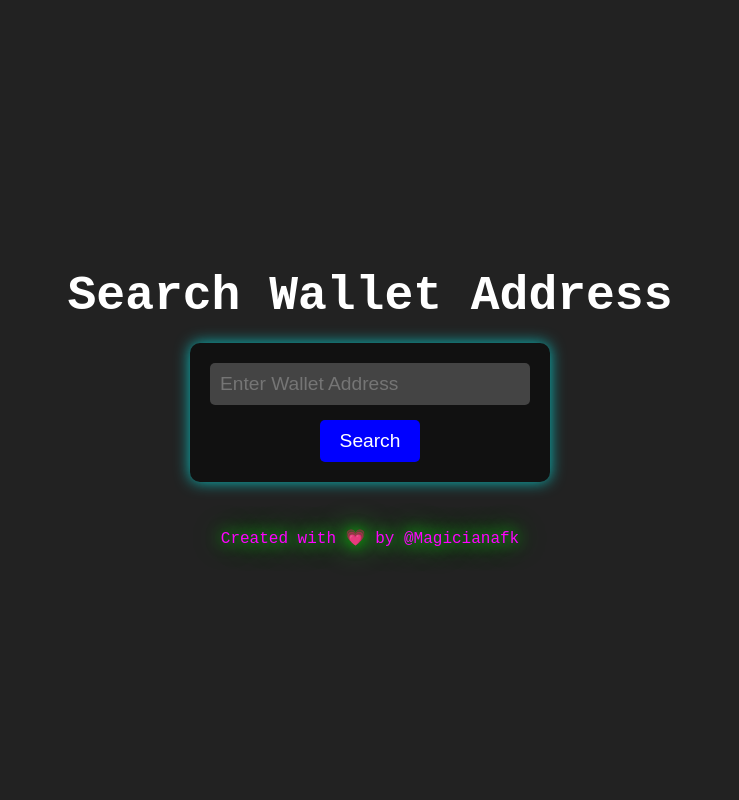
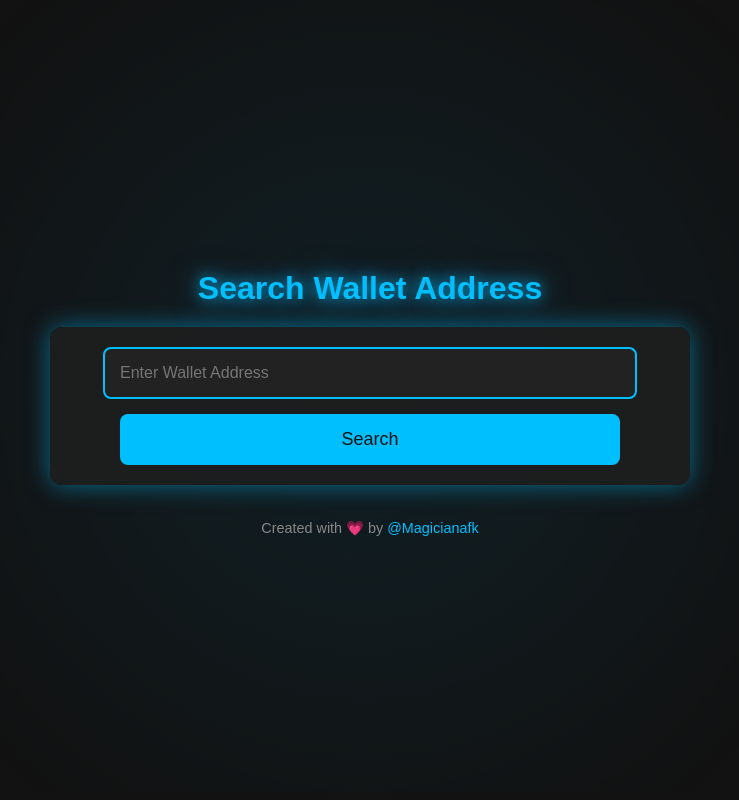
Before and after one commit to Magicianhax/flask-app, a Flask app: page / in a window 1280 px wide. Shown: the whole page, without its empty margins (270-1009 px from the left). Run offline with Flask 3, Linux system fonts and the light colour scheme.

Commit message:
Moved styles.css to static folder and updated UI animations

```diff
--- a/app.py
+++ b/app.py
@@ -1,44 +1,50 @@
-from flask import Flask, request, jsonify, render_template
-import requests
-from eth_utils import is_checksum_address, to_checksum_address, is_address
+from flask import Flask, request, render_template, jsonify
+import requests  # Ensure requests is imported for API calls
 
 app = Flask(__name__)
 
 # SheetDB API endpoint
 SHEETDB_URL = "https://sheetdb.io/api/v1/cvb0bvbfw7k2z"
 
-# Function to validate and convert address to checksum format
+# Helper function for validating and formatting wallet addresses
 def validate_and_format_address(wallet_address):
-    if not is_address(wallet_address):
-        return None
-    if not is_checksum_address(wallet_address):
-        wallet_address = to_checksum_address(wallet_address)
-    return wallet_address
+    # Placeholder: Replace with actual validation if needed
+    return wallet_address  # Assume valid for now
 
 @app.route("/", methods=["GET"])
 def home():
-    # Render the HTML form
     return render_template("index.html")
 
 @app.route("/search", methods=["POST"])
 def search():
-    # Get the wallet address from the form
     wallet_address = request.form.get("walletAddress")
 
     if not wallet_address:
-        return jsonify({"error": "Wallet address is required"}), 400
+        return render_template(
+            "points.html",
+            error="Wallet address is required.",
+            link=None
+        )
 
     # Validate and convert the address if needed
     corrected_address = validate_and_format_address(wallet_address)
 
     if not corrected_address:
-        return jsonify({"error": "Invalid wallet address format"}), 400
+        return render_template(
+            "points.html",
+            error="Invalid wallet address format.",
+            link=None
+        )
 
     # Fetch data from SheetDB
     try:
         response = requests.get(SHEETDB_URL)
         if response.status_code != 200:
-            return jsonify({"error": "Failed to fetch data from SheetDB"}), 500
+            return render_template(
+                "points.html",
+                error=f"Failed to fetch data from SheetDB: {response.status_code}",
+                link=None
+            )
 
         # Parse the JSON response
         data = response.json()
@@ -47,17 +53,33 @@ def search():
         matching_row = next((row for row in data if row["Address"].lower() == corrected_address.lower()), None)
 
         if not matching_row:
-            return jsonify({"error": "Wallet address not found"}), 404
+            # If no address found, display a custom message and link
+            return render_template(
+                "points.html",
+                error="No address found.",
+                link="https://app.resolv.xyz/ref/magician"
+            )
 
         # Extract rank and points from the matching row
         rank = matching_row.get("Rank", "N/A")
         points = matching_row.get("Points", "N/A")
 
-        # Render the points.html template
-        return render_template("points.html", address=corrected_address, rank=rank, points=points)
+        # Render the points.html template with the address details
+        return render_template(
+            "points.html",
+            address=corrected_address,
+            rank=rank,
+            points=points,
+            error=None,
+            link=None
+        )
 
     except Exception as e:
-        return jsonify({"error": f"An error occurred: {str(e)}"}), 500
+        return render_template(
+            "points.html",
+            error=f"An error occurred: {str(e)}",
+            link=None
+        )
 
 if __name__ == "__main__":
     app.run(debug=True, host="0.0.0.0", port=5000)
--- /dev/null
+++ b/static/styles.css
@@ -0,0 +1,133 @@
+/* General Body Styles */
+body {
+    background-color: #121212;
+    overflow: hidden;
+    position: relative;
+    color: #ffffff;
+    font-family: 'Poppins', Arial, sans-serif;
+    margin: 0;
+    padding: 0;
+    display: flex;
+    justify-content: center;
+    align-items: center;
+    flex-direction: column;
+    min-height: 100vh;
+}
+
+/* Animated Background */
+body::before {
+    content: '';
+    position: absolute;
+    top: 0;
+    left: 0;
+    width: 100%;
+    height: 100%;
+    background: radial-gradient(circle, rgba(0,191,255,0.1), rgba(0,0,0,0) 70%);
+    background-repeat: repeat;
+    opacity: 0.8;
+    animation: moveBackground 10s linear infinite;
+    z-index: -1;
+}
+
+@keyframes moveBackground {
+    0% { transform: translate(0, 0); }
+    50% { transform: translate(-10px, -10px); }
+    100% { transform: translate(0, 0); }
+}
+
+/* Header Styles */
+h1 {
+    color: #00bfff;
+    text-shadow: 0 0 15px rgba(0, 191, 255, 0.8), 0 0 30px rgba(0, 191, 255, 0.5);
+    margin-bottom: 20px;
+}
+
+/* Form Container */
+form {
+    display: flex;
+    flex-direction: column;
+    align-items: center;
+    background-color: rgba(30, 30, 30, 0.9); /* Slight transparency for background */
+    padding: 20px;
+    border-radius: 12px;
+    box-shadow: 0 0 25px rgba(0, 191, 255, 0.5); /* Glow effect */
+    width: 100%;
+    max-width: 600px;
+    backdrop-filter: blur(10px);
+}
+
+/* Input Field Styles */
+input[type="text"] {
+    width: 90%;
+    max-width: 500px;
+    padding: 15px;
+    font-size: 16px;
+    color: #ffffff;
+    background-color: #222;
+    border: 2px solid #00bfff;
+    border-radius: 8px;
+    margin-bottom: 15px;
+    transition: border-color 0.3s ease, box-shadow 0.3s ease;
+}
+
+input[type="text"]:focus {
+    border-color: #39ff14;
+    box-shadow: 0 0 10px #39ff14; /* Glow effect on focus */
+    outline: none;
+}
+
+/* Button Styles */
+button {
+    width: 90%;
+    max-width: 500px;
+    padding: 15px;
+    font-size: 18px;
+    background-color: #00bfff;
+    color: #121212;
+    border: none;
+    border-radius: 8px;
+    cursor: pointer;
+    transition: background-color 0.3s ease, transform 0.2s ease, box-shadow 0.3s ease;
+}
+
+button:hover {
+    background-color: #39ff14;
+    transform: scale(1.05); /* Slight zoom effect */
+    box-shadow: 0 0 15px #39ff14; /* Glow on hover */
+}
+
+/* Results Box */
+.result-container {
+    margin-top: 20px;
+    padding: 20px;
+    border-radius: 12px;
+    background-color: rgba(30, 30, 30, 0.9);
+    box-shadow: 0 0 25px rgba(0, 191, 255, 0.5); /* Glow effect */
+    width: 100%;
+    max-width: 600px;
+    text-align: center;
+    backdrop-filter: blur(10px);
+    animation: fadeIn 1.5s ease-in-out; /* Fade-in animation */
+}
+
+@keyframes fadeIn {
+    from { opacity: 0; transform: scale(0.95); }
+    to { opacity: 1; transform: scale(1); }
+}
+
+/* Footer Styles */
+.footer {
+    margin-top: 20px;
+    font-size: 0.9em;
+    color: #888;
+}
+
+.footer a {
+    color: #00bfff;
+    text-decoration: none;
+}
+
+.footer a:hover {
+    text-decoration: underline;
+    color: #39ff14;
+}
--- a/templates/index.html
+++ b/templates/index.html
@@ -4,81 +4,12 @@
     <meta charset="UTF-8">
     <meta name="viewport" content="width=device-width, initial-scale=1.0">
     <title>Resolv Leaderboard</title>
-    <style>
-        body {
-            background-color: #222;
-            color: #fff;
-            font-family: 'Courier New', Courier, monospace;
-            display: flex;
-            justify-content: center;
-            align-items: center;
-            height: 100vh;
-            margin: 0;
-            text-align: center;
-            flex-direction: column;
-        }
-
-        h1, h2 {
-            font-size: 3em;
-            margin-bottom: 20px;
-        }
-
-        form {
-            background-color: #111;
-            padding: 20px;
-            border-radius: 10px;
-            box-shadow: 0 0 15px rgba(0, 255, 255, 0.7);
-            display: inline-block;
-        }
-
-        input[type="text"] {
-            background-color: #444;
-            border: none;
-            color: #fff;
-            font-size: 1.2em;
-            padding: 10px;
-            width: 300px;
-            border-radius: 5px;
-            margin-bottom: 15px;
-        }
-
-        button {
-            background-color: #00f;
-            border: none;
-            padding: 10px 20px;
-            color: white;
-            font-size: 1.2em;
-            cursor: pointer;
-            border-radius: 5px;
-            transition: 0.3s;
-        }
-
-        button:hover {
-            background-color: #0ff;
-        }
-
-        .footer {
-            font-size: 1em;
-            margin-top: 30px;
-            color: #ff00ff;
-            text-shadow: 0 0 15px #00ff00, 0 0 30px #00ff00;
-        }
-
-        .footer a {
-            color: #ff00ff;
-            text-decoration: none;
-        }
-
-        .footer a:hover {
-            text-decoration: underline;
-        }
-    </style>
+    <link rel="stylesheet" href="/static/styles.css">
 </head>
 <body>
     <h1>Search Wallet Address</h1>
     <form action="/search" method="post">
         <input type="text" name="walletAddress" placeholder="Enter Wallet Address" required>
-        <br>
         <button type="submit">Search</button>
     </form>
     <div class="footer">
```
Also changed, not shown: templates/points.html (+20 -111 lines), templates/styles.css (deleted, +0 -77 lines).
